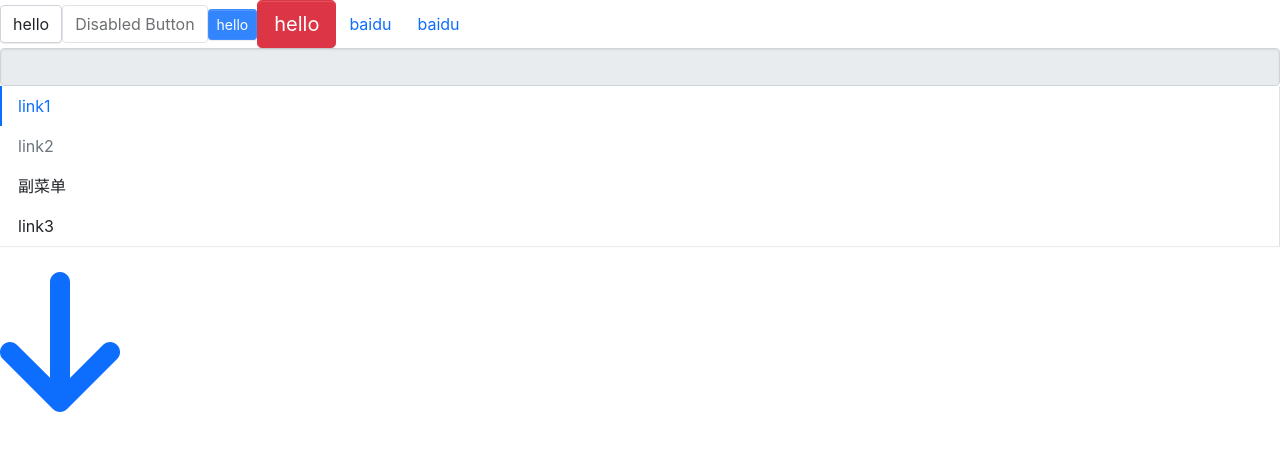
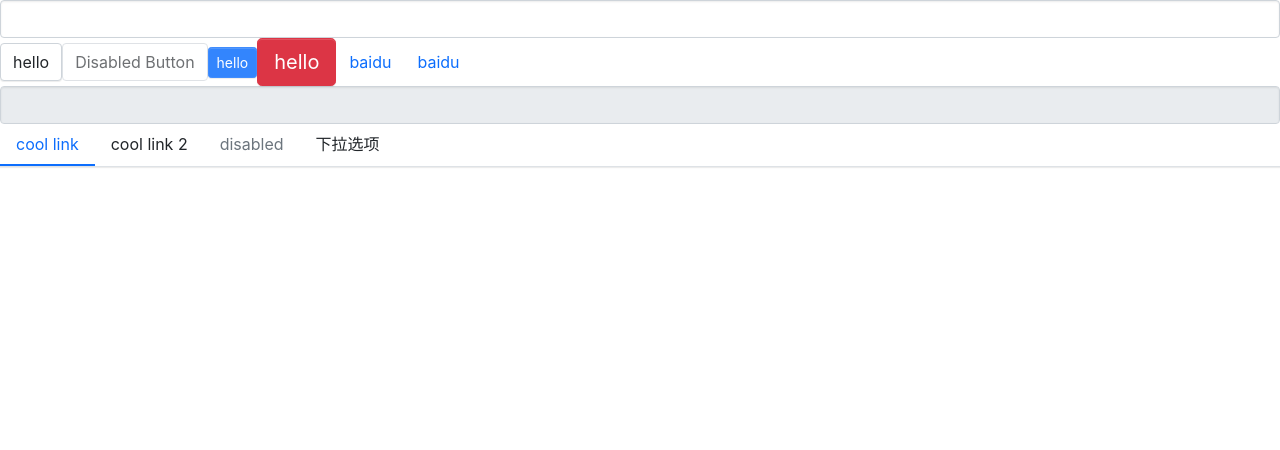
Before and after one commit to yesen66/FreeUI, a React (Create React App) app: page / in a window 1280 px wide. Shown: the top 450 px of the page. Built offline with nearby package versions, Linux system fonts and the light colour scheme.

Commit message:
feat: 完成autoComplete组件mvp

```diff
--- a/src/App.tsx
+++ b/src/App.tsx
@@ -5,12 +5,26 @@ import Menu from './components/Menu/menu';
 import MenuItem from './components/Menu/menuItem'
 import SubMenu from './components/Menu/subMenu';
 import Icon from './components/Icon/icon';
+import AutoComplete from './components/AutoComplete/autoComplete';
 import { library } from '@fortawesome/fontawesome-svg-core';
 import { fas } from '@fortawesome/free-solid-svg-icons'
 library.add(fas)
+
+
 function App() {
+  const lakes = [
+    'bradley', 'pope', 'caruso', 'cook', 'cousins',
+    'jams', 'AD', 'green', 'howard', 'kuzma', 'McGee', 'rando'
+  ]
+  const handleFetch = (query: string) => {
+    return lakes.filter(name => name.includes(query))
+  }
+
   return (
     <div className="App">
+      <AutoComplete
+        fetchSuggestions={handleFetch}
+      />
       <Button className='yes'>hello</Button>
       <Button disabled> Disabled Button </Button>
       <Button autoFocus onClick={() => alert(1)} btnType={ButtonType.Primary} size={ButtonSize.Small} >hello</Button>
@@ -19,27 +33,25 @@ function App() {
       <Button btnType={ButtonType.Link} href='http:www.baidu.com'>baidu</Button>
       <Input disabled={true} ></Input>
 
-      <Menu defaultOpenSubMenus={['1']} mode="vertical">
+      <Menu defaultIndex='0'>
         <MenuItem>
-          link1
+          cool link
+        </MenuItem>
+        <MenuItem>
+          cool link 2
         </MenuItem>
         <MenuItem disabled>
-          link2
+          disabled
         </MenuItem>
-        <SubMenu title='副菜单'>
+        <SubMenu title="下拉选项">
           <MenuItem>
-            标题1
+            下拉选项一
           </MenuItem>
           <MenuItem>
-            标题2
+            下拉选项二
           </MenuItem>
         </SubMenu>
-        <MenuItem>
-          link3
-        </MenuItem>
-        {/* <li>2</li> */}
       </Menu>
-      <Icon icon="arrow-down" theme="primary" size="10x" />
     </div>
   );
 }
--- /dev/null
+++ b/src/components/AutoComplete/autoComplete.tsx
@@ -0,0 +1,69 @@
+import React, { ChangeEvent, FC, useState, useEffect } from "react";
+import Input, { InputProps } from "../Input/input";
+
+export interface AutoCompleteProps extends Omit<InputProps, 'onSelect'> {
+    fetchSuggestions: (str: string) => string[];
+    onSelect?: (item: string) => void;
+}
+
+export const AutoComplete: FC<AutoCompleteProps> = (props) => {
+    const {
+        fetchSuggestions,
+        onSelect,
+        value,
+        ...restProps
+    } = props;
+
+    const [inputValue, setInputValue] = useState(value);
+    const [suggestions, setSuggestions] = useState<string[]>([]);
+
+    useEffect(() => {
+        setInputValue(value);
+    }, [value]);
+
+    const handleOnChange = (e: ChangeEvent<HTMLInputElement>) => {
+        const value = e.target.value.trim();
+        setInputValue(value);
+        if (value) {
+            const results = fetchSuggestions(value);
+            setSuggestions(results);
+        } else {
+            setSuggestions([]);
+        }
+    };
+
+    const handleSelect = (item: string) => {
+        setInputValue(item);
+        setSuggestions([]);
+        if (onSelect) {
+            onSelect(item)
+        }
+    }
+
+    const generateDropdown = () => {
+        return (
+            <ul>
+                {suggestions.map((item, index) => {
+                    return (
+                        <li key={index} onClick={() => handleSelect(item)}>
+                            {item}
+                        </li>
+                    )
+                })}
+            </ul>
+        )
+    }
+
+    return (
+        <div className="auto-complete">
+            <Input
+                value={inputValue}
+                onChange={handleOnChange}
+                {...restProps}
+            />
+            {suggestions.length > 0 && generateDropdown()}
+        </div>
+    )
+}
+
+export default AutoComplete;
--- a/src/components/Input/input.tsx
+++ b/src/components/Input/input.tsx
@@ -57,6 +57,7 @@ export const Input: FC<InputProps> = (props) => {
             <input
                 className="free-input-inner"
                 disabled={disabled}
+                value={props.value}
                 {...restProps}
             />
             {append && <div className="free-input-group-append">{append}</div>}
```
Also changed, not shown: 2 other files (tests, documents, lock files or other folders).
